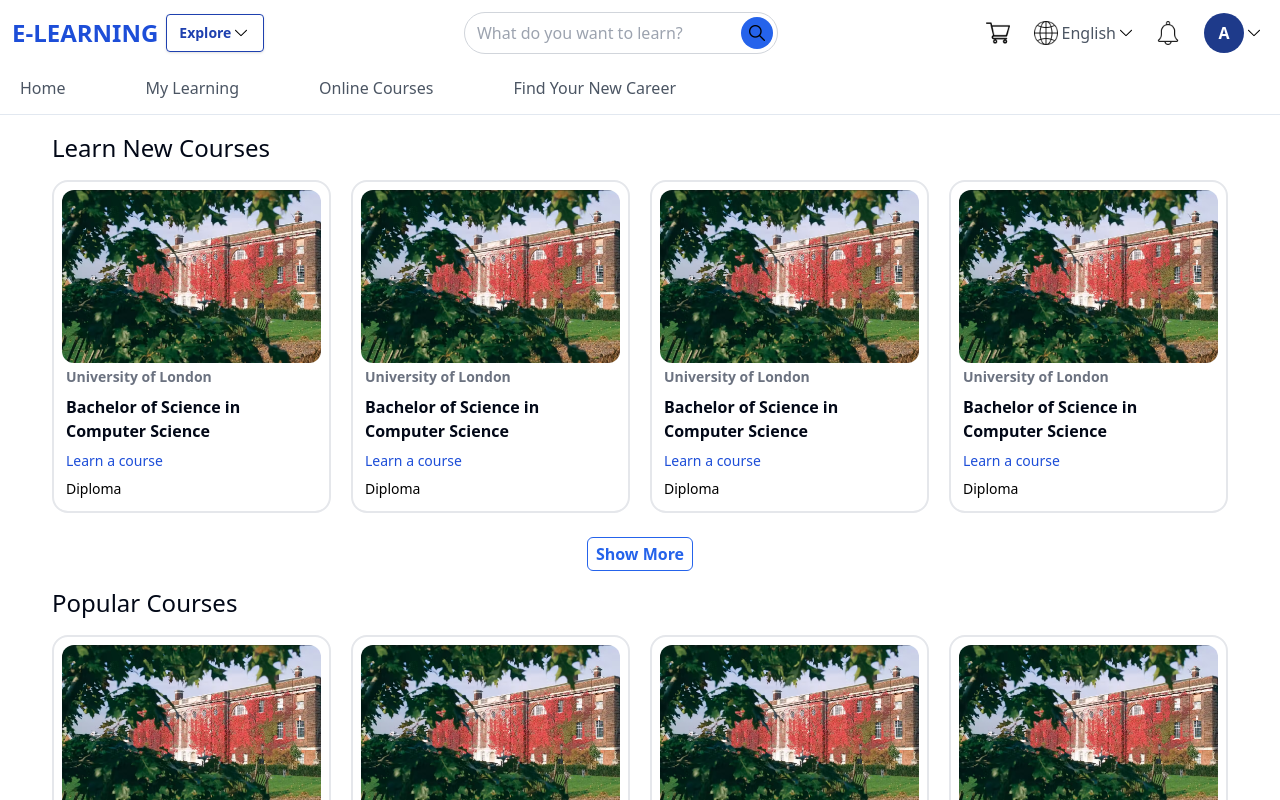
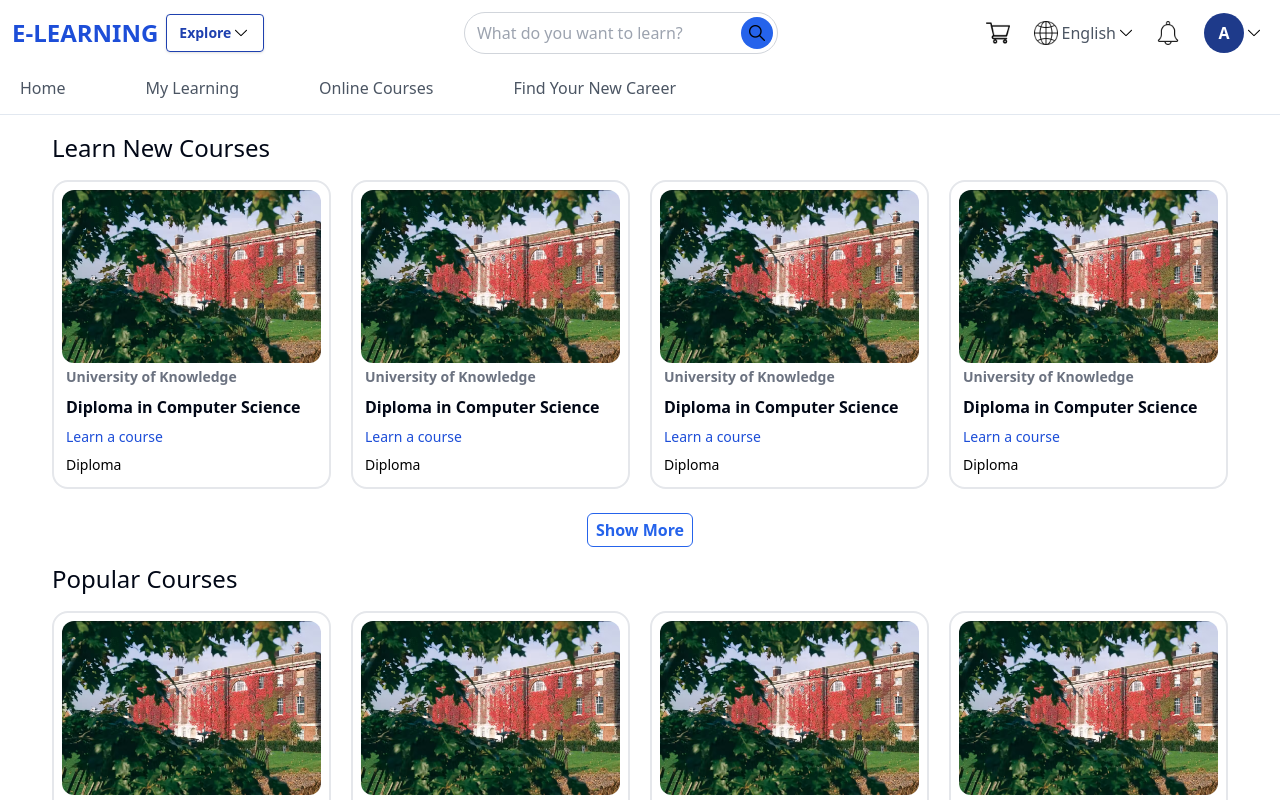
Before and after one commit to Ananthu-M-A/E-Learning-MERN, a React (Vite) app in the folder client/: page / in a window 1280 px wide. Shown: the top 800 px of the page. Built offline with nearby package versions, Linux system fonts and the light colour scheme.

Commit message:
Data updated

```diff
--- a/client/src/components/Courses.tsx
+++ b/client/src/components/Courses.tsx
@@ -13,10 +13,10 @@ const Courses = (Props: CoursesProps) => {
                     <div key={index} className="border-2 border-gray-200 p-2 rounded-2xl cursor-pointer hover:shadow-xl hover:shadow-black transition duration-500 ease-in-out">
                         <img className="rounded-xl" src="UoL-Campus-Header.png" alt="" />
                         <p className="text-sm font-semibold text-gray-500 p-1">
-                            University of London
+                            University of Knowledge
                         </p>
                         <h1 className="text-md font-semibold p-1">
-                            Bachelor of Science in Computer Science
+                            Diploma in Computer Science
                         </h1>
                         <p className="text-sm text-blue-700 p-1">
                             Learn a course
```
